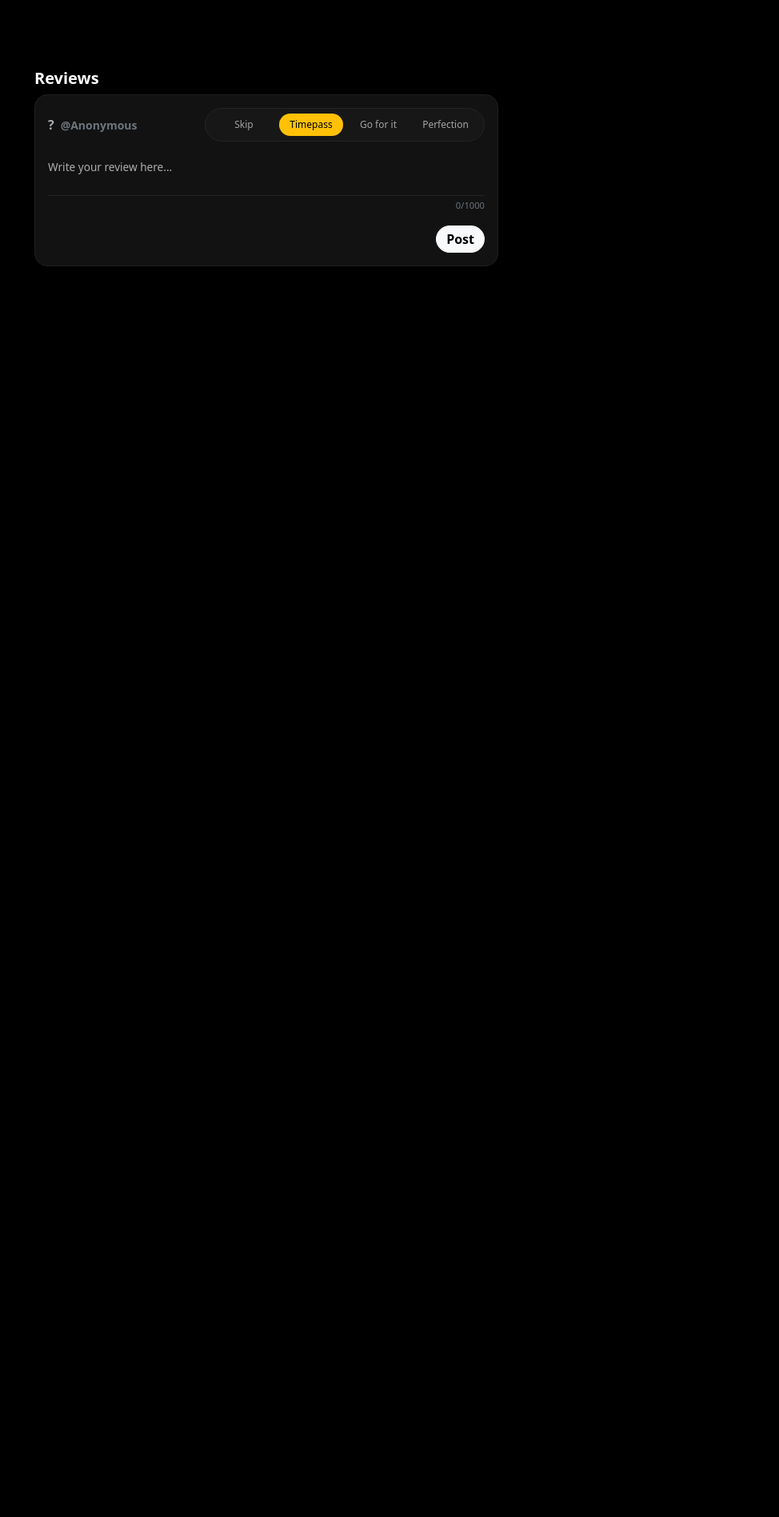
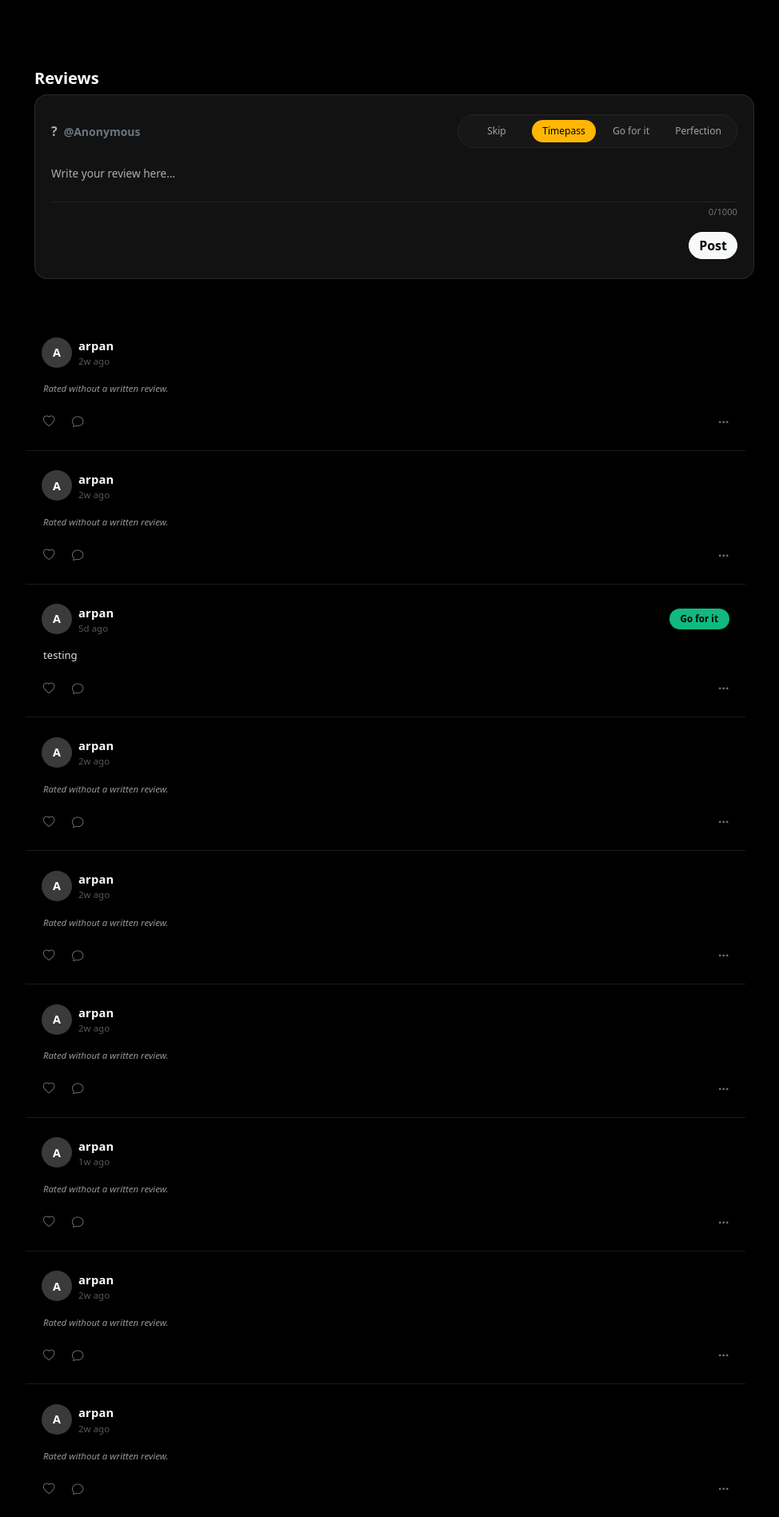
Before and after one commit to Amrinder-17/Moctale-clone, a Django app: template moctale/movies/templates/movies/detail.html in a window 1280 px wide. Shown: the part 1623-3520 px from the top of the page at 80% size, without its empty margins (51-1025 px from the left). Before the commit the page ends 1956 px from the top, so only its background shows below. Run offline with Django 5.2, Linux system fonts and the light colour scheme; the template is opened without the code that fills it: values that come from a table or form of the project are taken from there, others are empty; data comes from the database, SQL or seed files in the repository; both versions use the stored data as it was after the commit.

Commit message:
Implement review display and time formatting: add smart_time filter, update media detail view to include user reviews, and enhance styles for review cards and score indicators

```diff
--- a/moctale/movies/static/movies/style.css
+++ b/moctale/movies/static/movies/style.css
@@ -1746,11 +1746,10 @@ a {
 }
 
 /* 4. EXPLICIT MAPPED STATIC PILL COLORS */
-.score-color-1 { background-color: #ff85a2 !important; } /* Pink for Skip */
-.score-color-2 { background-color: #ffc107 !important; } /* Yellow for Timepass */
-.score-color-3 { background-color: #2ec4b6 !important; } /* Light Tealish Green for Go for it */
-.score-color-4 { background-color: #c8b6ff !important; } /* Purplish Lavender for Perfection */
-
+.score-color-1 { background-color: #ff6584 !important; }
+.score-color-2 { background-color: #ffb703 !important; }
+.score-color-3 { background-color: #10b981 !important; }
+.score-color-4 { background-color: #b5179e !important; }
 /* 5. FOOTER INTERACTION ICONS */
 .cursor-pointer-icon {
     cursor: pointer;
@@ -1793,28 +1792,28 @@ a {
 
 /* 1. Pink for Skip */
 .rating-pill-group #score_skip:checked + .pill-skip {
-    background-color: #ff85a2 !important;
+    background-color: #ff6584 !important;
     color: #000000 !important;
     font-weight: 500;
 }
 
 /* 2. Yellow for Timepass */
 .rating-pill-group #score_timepass:checked + .pill-timepass {
-    background-color: #ffc107 !important;
+    background-color: #ffb703 !important;
     color: #000000 !important;
     font-weight: 500;
 }
 
 /* 3. Light Tealish Green for Go For It */
 .rating-pill-group #score_goforit:checked + .pill-goforit {
-    background-color: #2ec4b6 !important;
+    background-color: #10b981 !important;
     color: #000000 !important;
     font-weight: 500;
 }
 
 /* 4. Purplish Lavender for Perfection */
 .rating-pill-group #score_perfection:checked + .pill-perfection {
-    background-color: #5834c3 !important;
+    background-color: #b5179e !important;
     color: #000000 !important;
     font-weight: 500;
 }
@@ -1933,3 +1932,51 @@ a {
         color: #ffffff;
         font-weight: 700;
     }
+
+/* Removes double boundaries on the final element of your review list loop */
+.card-feed-item:last-child {
+    border-bottom: none !important;
+}
+
+/* Updated badge values to exactly match the image size scale settings */
+.static-pill-badge {
+    font-size: 0.73rem !important;
+    font-weight: 600 !important;
+    padding: 4px 14px !important;
+    border-radius: 50rem;
+    color: #000000 !important;
+}
+
+.gap-1\.5 {
+    gap: 0.35rem !important;
+}
+
+
+.custom-review-card {
+
+    border: 1px solid #2a2a2a;
+    border-bottom: 1px solid rgba(255, 255, 255, 0.1) !important;
+    border-radius: 1rem !important;
+    width: 100%;
+    max-width: 900px !important;
+    padding: 1.5rem 1.25rem !important;
+    min-height: 150px;
+
+    margin-left: 0 !important;
+    margin-right: auto !important;
+    margin-bottom: 2rem !important;
+}
+
+.card-feed-item {
+    background-color: transparent !important;
+
+    width: 100%;
+    max-width: 900px !important;
+    padding: 1.5rem 1.25rem !important;
+    margin-left: 1px !important;
+    margin-right: auto !important;
+    border-bottom: 1px solid rgba(255, 255, 255, 0.1) !important;
+}
+.card-feed-item:last-child {
+    margin-bottom: 3rem !important;
+}
--- a/moctale/movies/templates/movies/detail.html
+++ b/moctale/movies/templates/movies/detail.html
@@ -1,5 +1,6 @@
 {% extends "layout.html" %}
 {% load static %}
+{% load time_filters %}
 
 {% block extra_css %}
     <link rel="stylesheet" href="{% static 'movies/style.css' %}">
@@ -227,23 +228,24 @@
     <div class="d-flex flex-column align-items-start gap-2 w-100 mb-2">
         <h2 class="h5 mb-0 fw-bold">Reviews</h2>
     </div>
-    <div id="user-review-section-wrapper" style="max-width: 580px; margin-left: 0; margin-right: auto;">
+    <div id="user-review-section-wrapper" style=" margin-left: 0; margin-right: auto;">
 
     {% if existing_activity and method_fields_present or existing_activity.score or existing_activity.review_text %}
-        <div class="custom-review-card p-3 rounded-4 d-flex flex-column  text-white">
+        <div class="custom-review-card  p-3 rounded-4 d-flex flex-column  text-white"
+            style="background-color: #1a1a1a !important;">
             <div class="d-flex align-items-center justify-content-between w-100 mb-2">
                 <div class="d-flex align-items-center gap-2">
                     {% if request.user.profile.profile_picture %}
                         <img src="{{ request.user.profile.profile_picture.url }}" alt="{{ request.user.username }}" class="avatar-img rounded-circle" style="width: 32px; height: 32px; object-fit: cover;">
-                    {% else %}
-                        <div class="avatar-circle d-flex align-items-center justify-content-center fw-bold">
-                            {{ request.user.username|slice:":1"|upper }}
+                     {% else %}
+                        <div class="avatar-circle d-flex align-items-center justify-content-center fw-bold text-uppercase" style="width: 38px; height: 38px; background-color: #3a3a3a; font-size: 0.9rem; border-radius: 50%;">
+                            {{ request.user.username|slice:":1" }}
                         </div>
                     {% endif %}
                     <div class="d-flex flex-column">
                         <span class="fw-bold text-light small lh-1">{{ request.user.username }}</span>
-                        <span class="text-secondary tracking-wide mt-1" style="font-size: 0.7rem;">
-                            {% if existing_activity.created_at %}{{ existing_activity.created_at|timesince }} ago{% else %}Just now{% endif %}
+                        <span class="text-secondary opacity-75 mt-0.5" style="font-size: 0.72rem;">
+                            {{ review.updated_at|smart_time }}
                         </span>
                     </div>
                 </div>
@@ -328,6 +330,67 @@
 </div>
 </div>
 
+<div>
+{% for review in reviews %}
+<div class="p-3 d-flex flex-column text-white border-bottom border-secondary border-opacity-25 card-feed-item">
+
+    <div class="d-flex align-items-center justify-content-between w-100 mb-3">
+
+        <div class="d-flex align-items-center gap-2">
+            {% if review.user.profile.profile_picture %}
+                <img src="{{ review.user.profile.profile_picture.url }}" alt="{{ review.user.username }}" class="avatar-img rounded-circle" style="width: 38px; height: 38px; object-fit: cover;">
+            {% else %}
+                <div class="avatar-circle d-flex align-items-center justify-content-center fw-bold text-uppercase" style="width: 38px; height: 38px; background-color: #3a3a3a; font-size: 0.9rem; border-radius: 50%;">
+                    {{ review.user.username|slice:":1" }}
+                </div>
+            {% endif %}
+
+            <div class="d-flex flex-column justify-content-center">
+                <div class="d-flex align-items-center gap-1">
+                    <span class="fw-bold text-light" style="font-size: 0.92rem; letter-spacing: 0.2px;">{{ review.user.username }}</span>
+                </div>
+                <span class="text-secondary opacity-75 mt-0.5" style="font-size: 0.72rem;">
+                    {{ review.updated_at|smart_time }}
+                </span>
+            </div>
+        </div>
+
+        <span class="static-pill-badge score-color-{{ review.score|slugify }}">
+            {% if review.score == 1 %}Skip
+            {% elif review.score == 2 %}Timepass
+            {% elif review.score == 3 %}Go for it
+            {% elif review.score == 4 %}Perfection
+            {% endif %}
+        </span>
+    </div>
+
+    <div class="review-display-body text-light mb-3" style="font-size: 0.92rem; opacity: 0.9; line-height: 1.5; padding-left: 2px;">
+        {% if review.review_text %}
+            {{ review.review_text }}
+        {% else %}
+            <span class="text-muted fst-italic small">Rated without a written review.</span>
+        {% endif %}
+    </div>
+
+    <div class="d-flex align-items-center justify-content-between w-100 text-secondary mt-1" style="font-size: 0.95rem; padding-left: 2px;">
+        <div class="d-flex align-items-center gap-3">
+            <div class="d-flex align-items-center gap-1.5 cursor-pointer-icon">
+                <i class="bi bi-heart"></i>
+                <span style="font-size: 0.78rem;" class="fw-semibold"></span>
+            </div>
+            <div class="d-flex align-items-center gap-1.5 cursor-pointer-icon">
+                <i class="bi bi-chat"></i>
+                <span style="font-size: 0.78rem;" class="fw-semibold"></span>
+            </div>
+        </div>
+        <div>
+            <i class="bi bi-three-dots cursor-pointer-icon"></i>
+        </div>
+    </div>
+</div>
+{% endfor %}
+
+</div>
 
 
 <div id="moctaleSearchModal" class="search-overlay-modal-screen">
--- /dev/null
+++ b/moctale/movies/templatetags/time_filters.py
@@ -0,0 +1,38 @@
+from django import template
+from django.utils.timezone import now
+
+register = template.Library()
+
+@register.filter
+def smart_time(value):
+    if not value:
+        return "Just now"
+
+    diff = now() - value
+    seconds = diff.total_seconds()
+
+    if seconds < 60:
+        return "Just now"
+
+    minutes = int(seconds // 60)
+    if minutes < 60:
+        return f"{minutes}m ago"
+
+    hours = int(minutes // 60)
+    if hours < 24:
+        return f"{hours}h ago"
+
+    days = int(hours // 24)
+    if days < 7:
+        return f"{days}d ago"
+
+    weeks = int(days // 7)
+    if weeks < 4:
+        return f"{weeks}w ago"
+
+    months = int(days // 30)
+    if months < 12:
+        return f"{months}mo ago"
+
+    years = int(days // 365)
+    return f"{years}y ago"
```
Also changed, not shown: moctale/movies/views.py (+13 -1 lines), moctale/db.sqlite3, moctale/movies/templatetags/__init__.py (added).
